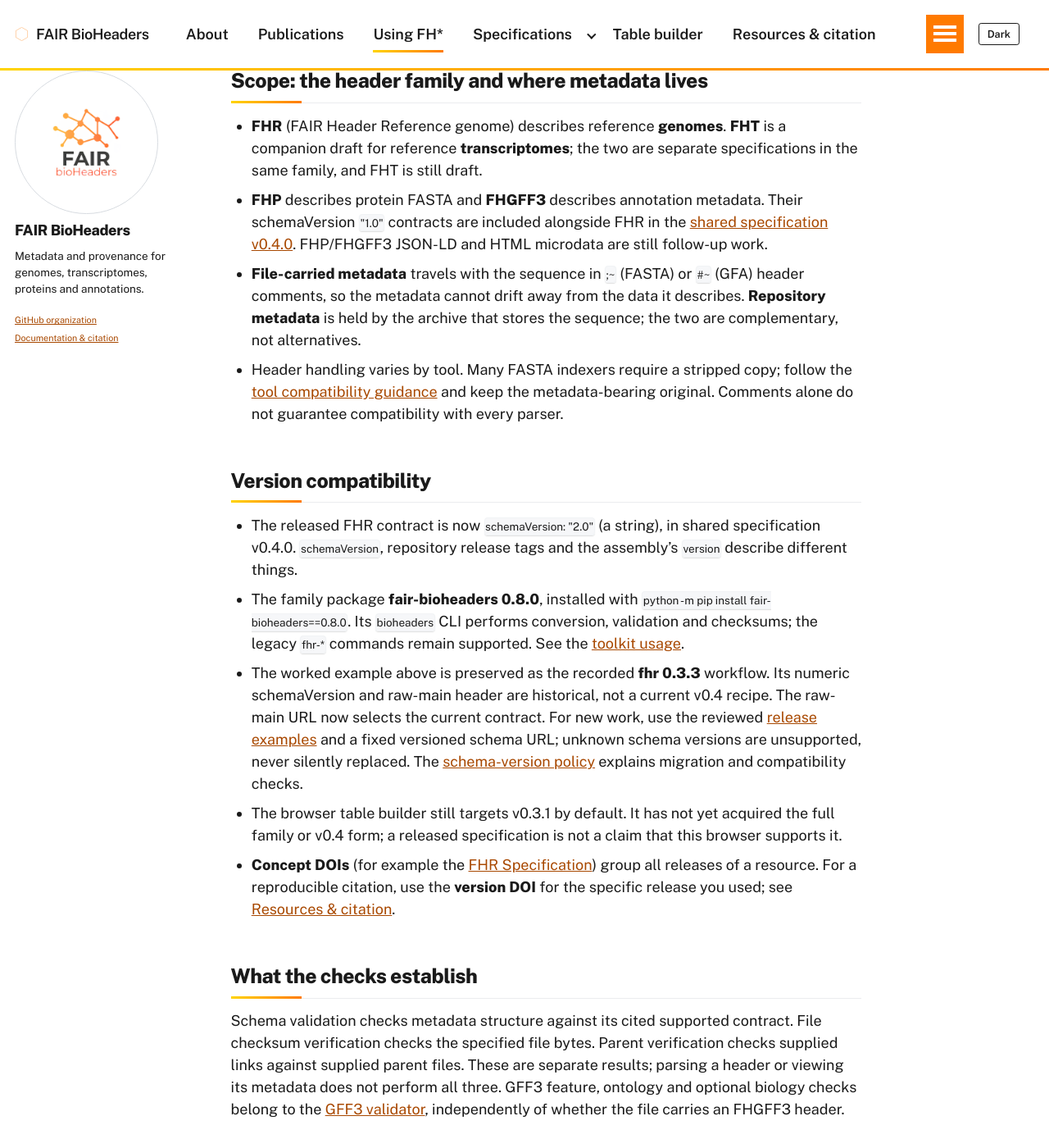
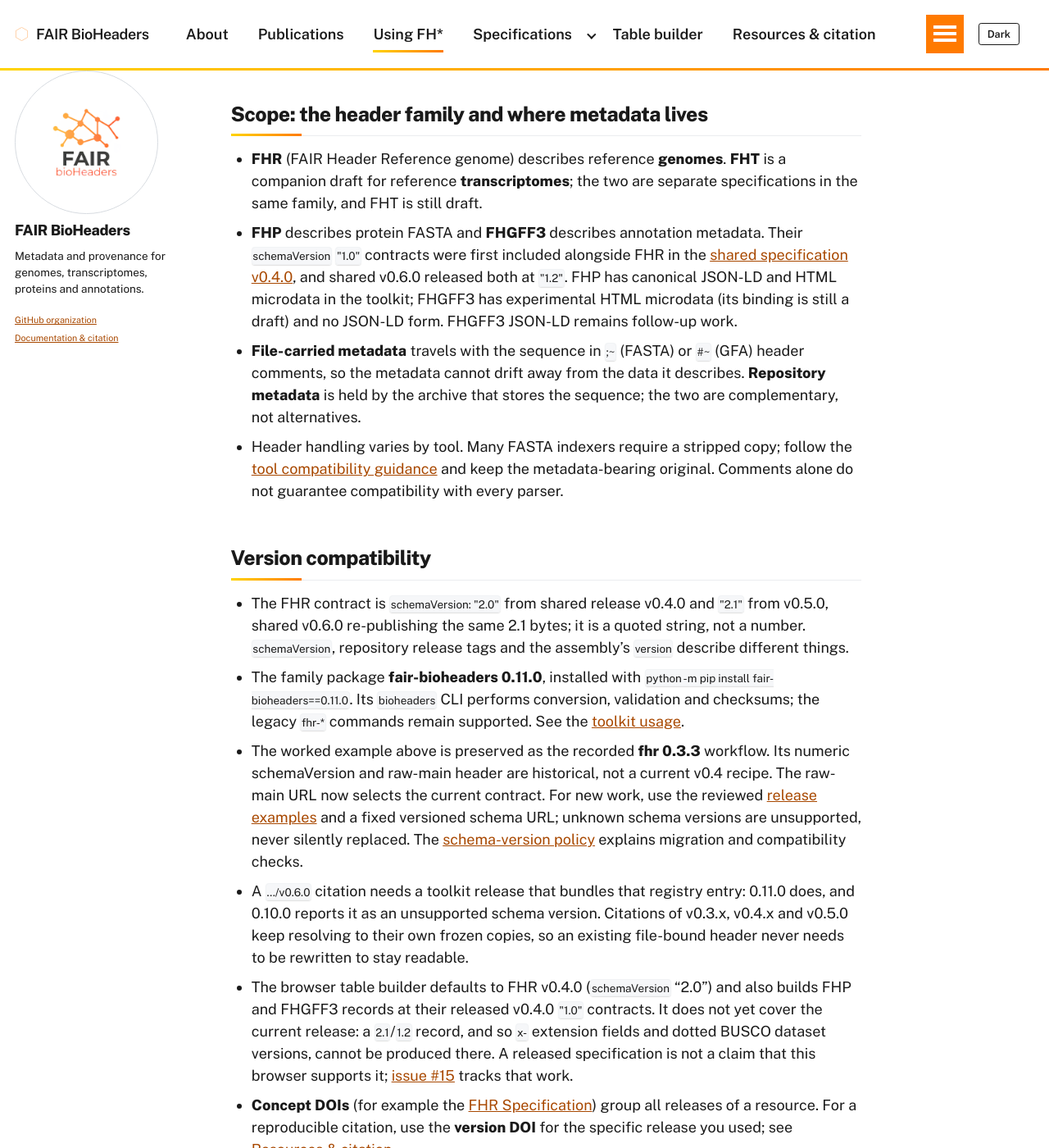
Before and after one commit to FAIR-bioHeaders/fair-bioheaders.github.io, a Jekyll site: the page built from _pages/guide.md, in a window 1280 px wide and 1400 px high, scrolled down 3265 px. Shown: the whole window at 82% size. Built offline with Jekyll 4.4.1, drawn with Linux system fonts in a browser that asks for light colours; some of the changed text lies outside the part shown.

Commit message:
Correct the toolkit support statements on the guide, overview and site docs
The same release moves several prose claims from future to present tense, and
one of them was wrong before the release:

- /guide/ type table, scope and version-compatibility bullets name 0.11.0 as
  the release that accepts a v0.6.0 citation, replace the stale "fair-bioheaders
  0.8.0" install line, and replace "the browser table builder still targets
  v0.3.1 by default", which predates the merged family forms.
- /about/ type list: FHR 2.1 (v0.5.0, re-published in v0.6.0), FHP 1.2 and
  FHGFF3 1.2, and the serialization status per type instead of "JSON-LD and
  HTML microdata support remain separate work".
- /specifications/fhgff3/: the site builder's HTML has no microdata while the
  toolkit's experimental form exists, and the gff3-validator sentence now
  reports what 0.1.0 actually does (HDR-002 not checked, pin >=0.4,<0.5).
- /specifications/fht/: the checksum and parent-link boundaries say explicitly
  that writing or verifying an FHT checksum happens only in the opt-in draft
  lane, and the draft notice keeps repeating that the lane is not support.
- docs/schema-reference.md and llms.txt: current release labels, the v0.6.0
  schema and JSON-LD context aliases, and the bioconda status ("recipe under
  review" was stale: builds through 0.9.0 are published, so the channel lags).

```diff
--- a/_pages/guide.md
+++ b/_pages/guide.md
@@ -12,10 +12,10 @@ that type's released contract and tooling.
 
 | Type | Resource | Contract and workflow status |
 | --- | --- | --- |
-| [FHR](/specifications/fhr/) | Reference genome assembly | FHR `2.1`; the current shared release v0.6.0 re-publishes the 2.1 bytes unchanged. Toolkit FASTA/GFA, JSON-LD and microdata. The browser builder still validates its v0.4.0 snapshot. |
-| [FHT](/specifications/fht/) | Transcriptome | **Draft** contract, `schemaVersion` "1.0" proposed; no shared release, no fixed alias, no toolkit or builder support. |
-| [FHP](/specifications/fhp/) | Protein/proteome FASTA | FHP `1.2` in shared v0.6.0 (dotted BUSCO dataset versions); toolkit JSON/YAML, files, canonical JSON-LD and microdata. The builder validates its v0.4.0 snapshot. |
-| [FHGFF3](/specifications/fhgff3/) | GFF3 annotation metadata | FHGFF3 `1.2` in shared v0.6.0 (dotted BUSCO dataset versions); toolkit JSON/YAML and files, no JSON-LD or microdata form yet. Feature and biology validation is a separate tool. |
+| [FHR](/specifications/fhr/) | Reference genome assembly | FHR `2.1`; the current shared release v0.6.0 re-publishes the 2.1 bytes unchanged. Toolkit `fair-bioheaders` 0.11.0 writes and checks FASTA/GFA, JSON-LD and microdata for `2.1` and accepts a `…/v0.6.0` citation. The browser builder still validates its v0.4.0 snapshot. |
+| [FHT](/specifications/fht/) | Transcriptome | **Draft** contract, `schemaVersion` "1.0" proposed; no shared release, no fixed alias, no toolkit or builder support. 0.11.0 has an opt-in experimental draft lane (`BIOHEADERS_EXPERIMENTAL_FHT`), which is a preview of publication, not support. |
+| [FHP](/specifications/fhp/) | Protein/proteome FASTA | FHP `1.2` in shared v0.6.0 (dotted BUSCO dataset versions); toolkit 0.11.0 reads and writes `1.2` as JSON/YAML, in files, and as canonical JSON-LD and HTML microdata. The builder validates its v0.4.0 snapshot. |
+| [FHGFF3](/specifications/fhgff3/) | GFF3 annotation metadata | FHGFF3 `1.2` in shared v0.6.0 (dotted BUSCO dataset versions); toolkit 0.11.0 reads and writes `1.2` as JSON/YAML and in files, plus experimental HTML microdata, and has no JSON-LD form. Feature and biology validation is a separate tool. |
 
 Every field, type, constraint and unit is documented on that type's schema reference
 page, generated from the published schema bytes; the
@@ -124,9 +124,11 @@ fhr-validate genome.fhr.json
   is a companion draft for reference **transcriptomes**; the two are separate
   specifications in the same family, and FHT is still draft.
 - **FHP** describes protein FASTA and **FHGFF3** describes annotation metadata.
-  Their schemaVersion `"1.0"` contracts are included alongside FHR in the
-  [shared specification v0.4.0](https://github.com/FAIR-bioHeaders/FAIR-bioHeaders-Specification/releases/tag/v0.4.0).
-  FHP/FHGFF3 JSON-LD and HTML microdata are still follow-up work.
+  Their `schemaVersion` `"1.0"` contracts were first included alongside FHR in the
+  [shared specification v0.4.0](https://github.com/FAIR-bioHeaders/FAIR-bioHeaders-Specification/releases/tag/v0.4.0),
+  and shared v0.6.0 released both at `"1.2"`. FHP has canonical JSON-LD and HTML
+  microdata in the toolkit; FHGFF3 has experimental HTML microdata (its binding is
+  still a draft) and no JSON-LD form. FHGFF3 JSON-LD remains follow-up work.
 - **File-carried metadata** travels with the sequence in `;~` (FASTA) or `#~`
   (GFA) header comments, so the metadata cannot drift away from the data it
   describes. **Repository metadata** is held by the archive that stores the
@@ -138,23 +140,32 @@ fhr-validate genome.fhr.json
 
 ## Version compatibility
 
-- The released FHR contract is now `schemaVersion: "2.0"` (a string), in shared
-  specification v0.4.0. `schemaVersion`, repository release tags and the
+- The FHR contract is `schemaVersion: "2.0"` from shared release v0.4.0 and `"2.1"`
+  from v0.5.0, shared v0.6.0 re-publishing the same 2.1 bytes; it is a quoted string,
+  not a number. `schemaVersion`, repository release tags and the
   assembly's `version` describe different things.
-- The family package **fair-bioheaders 0.8.0**, installed with
-  `python -m pip install fair-bioheaders==0.8.0`. Its `bioheaders` CLI performs
+- The family package **fair-bioheaders 0.11.0**, installed with
+  `python -m pip install fair-bioheaders==0.11.0`. Its `bioheaders` CLI performs
   conversion, validation and checksums; the legacy `fhr-*` commands remain
   supported. See the [toolkit usage](https://github.com/FAIR-bioHeaders/FAIR-bioHeaders-Tools).
 - The worked example above is preserved as the recorded **fhr 0.3.3** workflow.
   Its numeric schemaVersion and raw-main header are historical, not a current
   v0.4 recipe. The raw-main URL now selects the current contract. For new work,
-  use the reviewed [release examples](https://github.com/FAIR-bioHeaders/FAIR-bioHeaders-Specification/tree/v0.4.0/examples)
+  use the reviewed [release examples](https://github.com/FAIR-bioHeaders/FAIR-bioHeaders-Specification/tree/v0.6.0/examples)
   and a fixed versioned schema URL; unknown schema versions are unsupported,
   never silently replaced. The [schema-version policy](https://github.com/FAIR-bioHeaders/FAIR-bioHeaders-Specification/blob/main/docs/SCHEMA-VERSIONS.md)
   explains migration and compatibility checks.
-- The browser table builder still targets v0.3.1 by default. It has not yet
-  acquired the full family or v0.4 form; a released specification is not a claim
-  that this browser supports it.
+- A `…/v0.6.0` citation needs a toolkit release that bundles that registry entry:
+  0.11.0 does, and 0.10.0 reports it as an unsupported schema version. Citations of
+  v0.3.x, v0.4.x and v0.5.0 keep resolving to their own frozen copies, so an existing
+  file-bound header never needs to be rewritten to stay readable.
+- The browser table builder defaults to FHR v0.4.0 (`schemaVersion` "2.0") and also
+  builds FHP and FHGFF3 records at their released v0.4.0 `"1.0"` contracts. It does not
+  yet cover the current release: a `2.1`/`1.2` record, and so `x-` extension fields and
+  dotted BUSCO dataset versions, cannot be produced there. A released specification is
+  not a claim that this browser supports it;
+  [issue #15](https://github.com/FAIR-bioHeaders/fair-bioheaders.github.io/issues/15)
+  tracks that work.
 - **Concept DOIs** (for example the [FHR Specification](https://doi.org/10.5281/zenodo.6762549))
   group all releases of a resource. For a reproducible citation, use the
   **version DOI** for the specific release you used; see
```
Also changed, not shown: _pages/about.md (+10 -7 lines), _pages/specifications/fhgff3.md (+11 -6 lines), _pages/specifications/fht.md (+11 -4 lines), docs/schema-reference.md (+11 -4 lines), llms.txt (+8 -8 lines).
